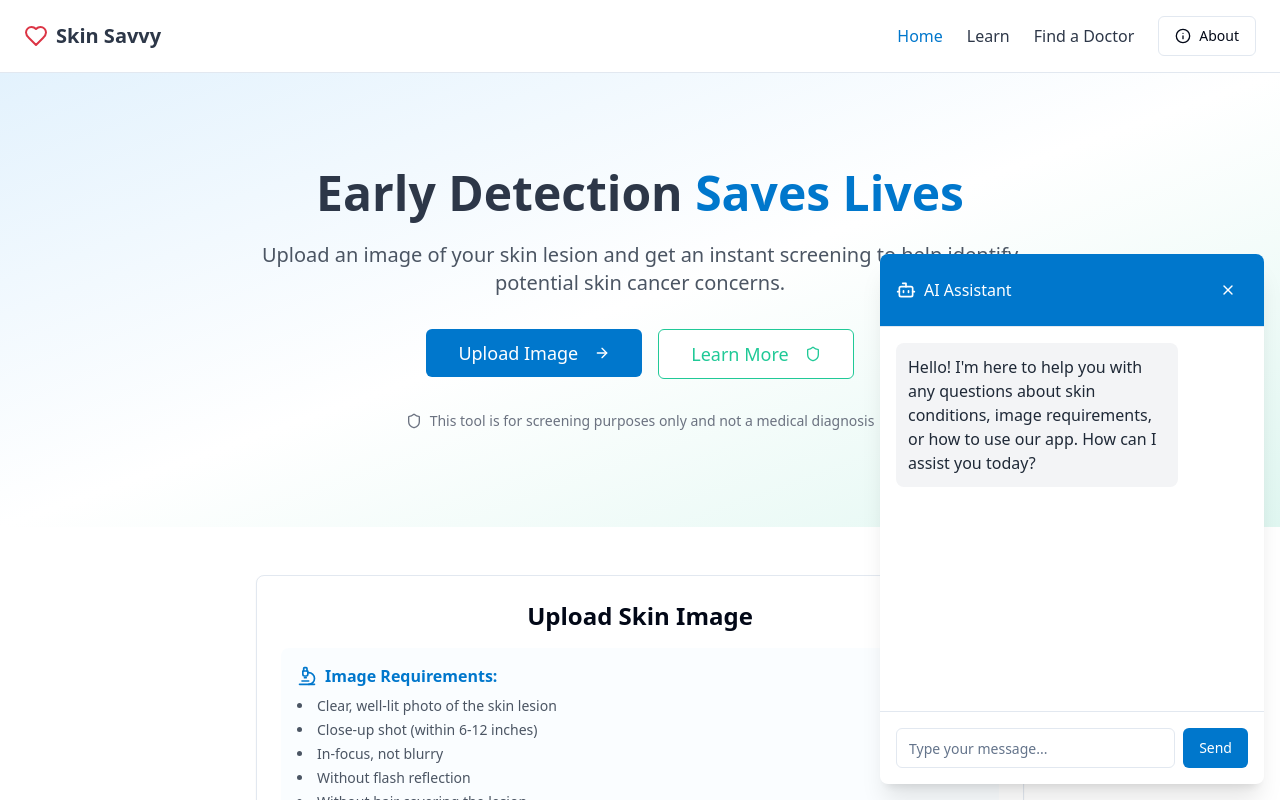
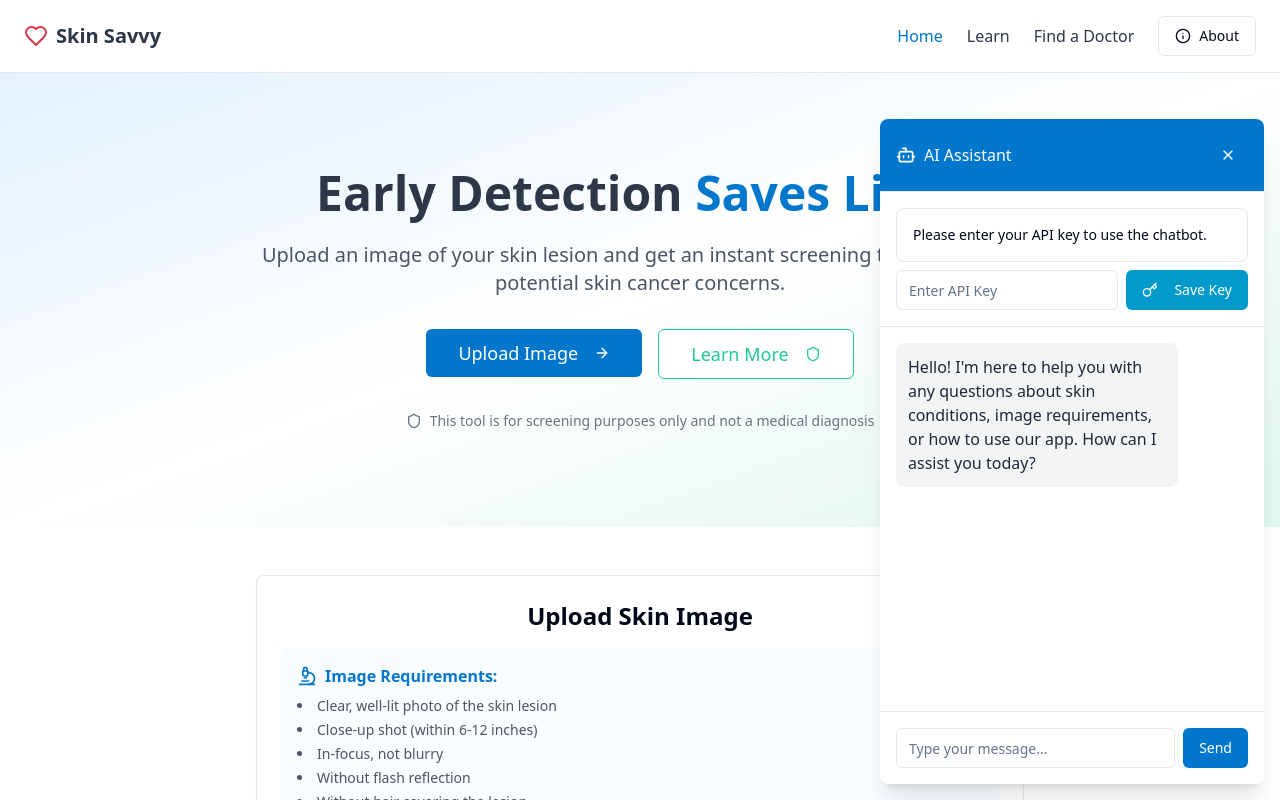
Before and after one commit to oyy-krishna/skin-savvy-ai-detect, a React (Vite) app: page / in a window 1280 px wide. Both pictures are taken after a click on the button 1236 px from the left and 756 px from the top of the page. Shown: the top 800 px of the page. Built offline with nearby package versions, Linux system fonts and the light colour scheme.

Commit message:
Add API key for chatbot

```diff
--- a/src/components/ChatBot.tsx
+++ b/src/components/ChatBot.tsx
@@ -3,7 +3,8 @@ import { useState } from 'react';
 import { Button } from '@/components/ui/button';
 import { Input } from '@/components/ui/input';
 import { ScrollArea } from '@/components/ui/scroll-area';
-import { Bot, MessageCircle, X } from 'lucide-react';
+import { Bot, MessageCircle, X, Key } from 'lucide-react';
+import { Alert, AlertDescription } from '@/components/ui/alert';
 
 interface Message {
   text: string;
@@ -16,8 +17,22 @@ const ChatBot = () => {
     { text: "Hello! I'm here to help you with any questions about skin conditions, image requirements, or how to use our app. How can I assist you today?", isBot: true }
   ]);
   const [input, setInput] = useState('');
+  const [apiKey, setApiKey] = useState(localStorage.getItem('chatbot_api_key') || '');
+  const [showApiInput, setShowApiInput] = useState(!localStorage.getItem('chatbot_api_key'));
+
+  const handleApiKeySave = () => {
+    if (apiKey.trim()) {
+      localStorage.setItem('chatbot_api_key', apiKey);
+      setShowApiInput(false);
+    }
+  };
 
   const handleSend = () => {
+    if (!apiKey) {
+      setShowApiInput(true);
+      return;
+    }
+
     if (input.trim()) {
       // Add user message
       setMessages(prev => [...prev, { text: input, isBot: false }]);
@@ -63,6 +78,28 @@ const ChatBot = () => {
               <X className="h-5 w-5" />
             </Button>
           </div>
+
+          {showApiInput && (
+            <div className="p-4 border-b">
+              <Alert>
+                <AlertDescription>
+                  Please enter your API key to use the chatbot.
+                </AlertDescription>
+              </Alert>
+              <div className="mt-2 flex gap-2">
+                <Input
+                  type="password"
+                  placeholder="Enter API Key"
+                  value={apiKey}
+                  onChange={(e) => setApiKey(e.target.value)}
+                />
+                <Button onClick={handleApiKeySave} className="whitespace-nowrap">
+                  <Key className="h-4 w-4 mr-2" />
+                  Save Key
+                </Button>
+              </div>
+            </div>
+          )}
 
           <ScrollArea className="h-96 p-4">
             <div className="space-y-4">
```
